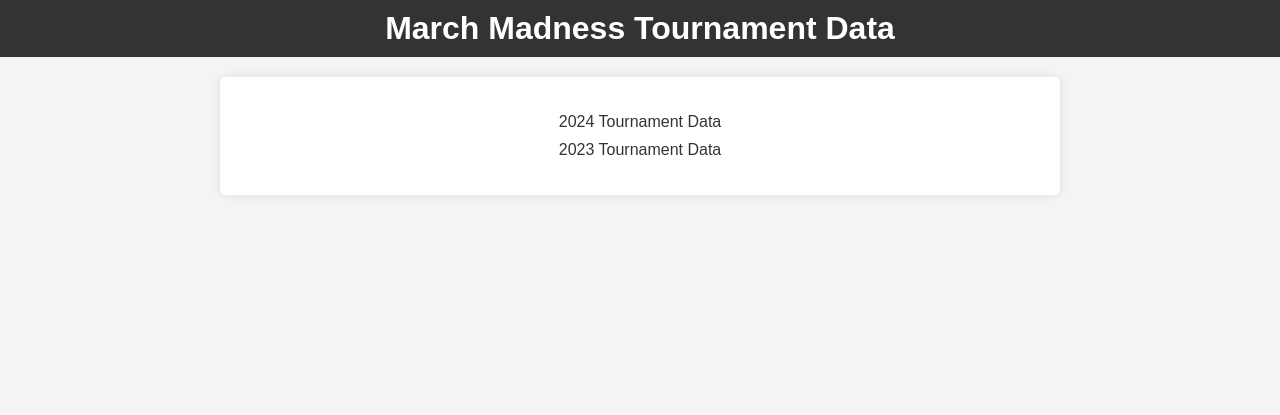
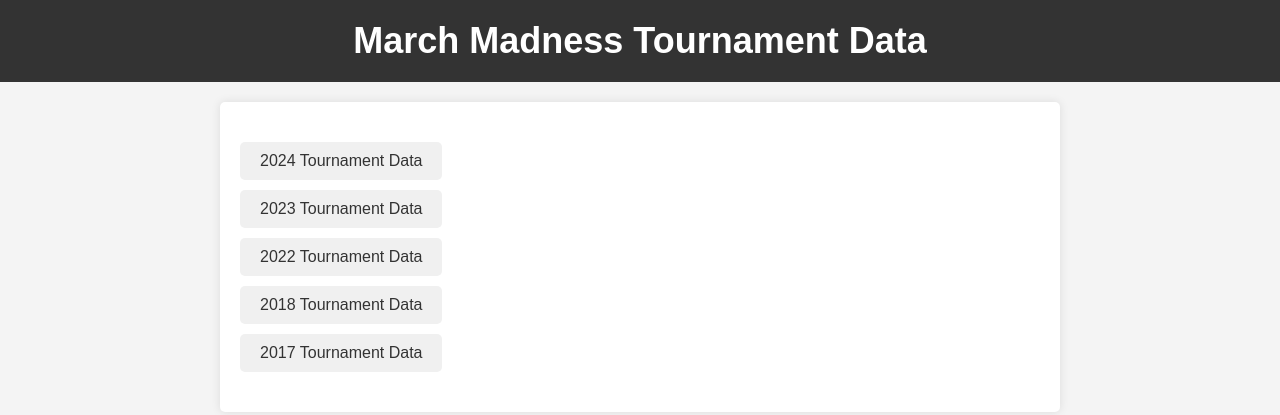
Before and after one commit to LennyKenny1/Calcutta, a plain HTML site: page index.html in a window 1280 px wide. Drawn offline with Linux system fonts and the light colour scheme.

Commit message:
Update index.html

```diff
--- a/index.html
+++ b/index.html
@@ -3,22 +3,23 @@
 <head>
     <meta charset="UTF-8">
     <meta name="viewport" content="width=device-width, initial-scale=1.0">
-    <title>March Madness Tournament Data</title>
+    <title>Calcutta</title>
     <style>
         body {
             font-family: Arial, sans-serif;
             margin: 0;
             padding: 0;
             background-color: #f4f4f4;
-            text-align: center;
         }
         header {
             background-color: #333;
             color: #fff;
-            padding: 10px 0;
+            padding: 20px 0;
+            text-align: center;
         }
         h1 {
             margin: 0;
+            font-size: 36px;
         }
         .container {
             max-width: 800px;
@@ -31,6 +32,7 @@
         ul {
             list-style: none;
             padding: 0;
+            margin: 20px 0;
         }
         li {
             margin-bottom: 10px;
@@ -39,9 +41,13 @@
             text-decoration: none;
             color: #333;
             transition: color 0.3s ease;
+            padding: 10px 20px;
+            border-radius: 5px;
+            background-color: #f0f0f0;
+            display: inline-block;
         }
         a:hover {
-            color: #666;
+            background-color: #ddd;
         }
     </style>
 </head>
@@ -51,10 +57,12 @@
     </header>
     <div class="container">
         <ul>
-            <!-- Added link for 2024 Tournament Data -->
+            <!-- Added links for 2018, 2017, 2024, and 2023 Tournament Data -->
             <li><a href="2024.html">2024 Tournament Data</a></li>
-            <!-- Existing link for 2023 Tournament Data -->
             <li><a href="2023.html">2023 Tournament Data</a></li>
+            <li><a href="2022.html">2022 Tournament Data</a></li>
+            <li><a href="2018.html">2018 Tournament Data</a></li>
+            <li><a href="2017.html">2017 Tournament Data</a></li>
         </ul>
     </div>
 </body>
```
